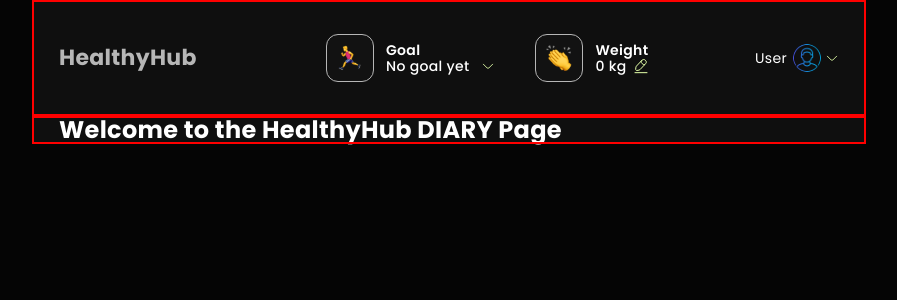
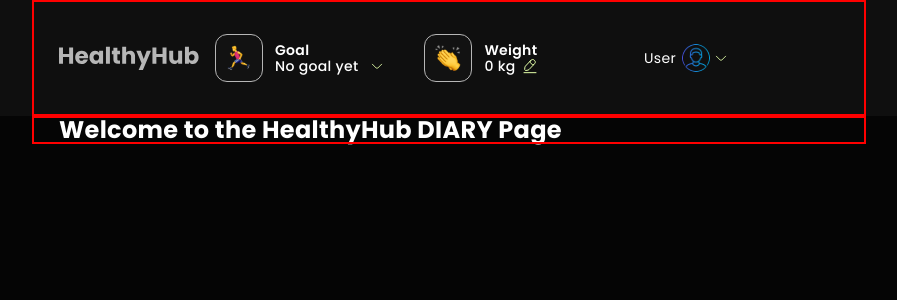
Before and after one commit to SonGlad/HEALTH_EN, a React (Create React App) app: page /HEALTH_EN/diary in a window 1280 px wide. Shown: the top 300 px of the page, without its empty margins (191-1088 px from the left). Built offline with nearby package versions, Linux system fonts and the light colour scheme.

Commit message:
Header Correction

```diff
--- a/src/components/Container/Container.styled.js
+++ b/src/components/Container/Container.styled.js
@@ -6,7 +6,6 @@ export const ContainersStyle = styled.div`
   max-width: 320px;
   padding: 0 10px;
 
-  background-color: ${p => p.theme.color.primary_black_2};
   outline: 2px solid red;
   outline-offset: -2px;
 
--- a/src/components/Header/Header.jsx
+++ b/src/components/Header/Header.jsx
@@ -1,18 +1,20 @@
 import { Container } from '../Container/Container';
-import { HeaderStyled } from './Header.styled';
+import { HeaderStyled, ContainerForHeader } from './Header.styled';
 import { Navigation } from './Navigation/Navigation';
 // import { AuthNav } from './AuthNav/AuthNav';
 import { UserMenu } from './UserMenu/UserMenu';
 
 export const Header = () => {
   return (
-    <Container>
-      <HeaderStyled>
-        <Navigation />
+    <HeaderStyled>
+      <Container>
+        <ContainerForHeader>
+          <Navigation />
 
-        <UserMenu />
-        {/* <AuthNav /> */}
-      </HeaderStyled>
-    </Container>
+          <UserMenu />
+          {/* <AuthNav /> */}
+        </ContainerForHeader>
+      </Container>
+    </HeaderStyled>
   );
 };
--- a/src/components/Header/Header.styled.js
+++ b/src/components/Header/Header.styled.js
@@ -1,12 +1,14 @@
 import { styled } from 'styled-components';
 
 export const HeaderStyled = styled.header`
+  background-color: ${p => p.theme.color.primary_black_2};
+`;
+
+export const ContainerForHeader = styled.div`
   display: flex;
-  justify-content: space-between;
   padding: 19px 0;
-
-  /* background-color: ${p => p.theme.color.primary_black_2}; */
+  width: 100%;
   @media screen and (min-width: 834px) {
     padding: 34px 0;
   }
-`;
+`
--- a/src/components/Header/Navigation/Navigation.jsx
+++ b/src/components/Header/Navigation/Navigation.jsx
@@ -1,11 +1,14 @@
 import { NavLink } from 'react-router-dom';
 import { NavigationStyles } from './Navigation.styled';
+import {ReactComponent as HeaderLogo} from "../../../images/svgIcon/HealthyHub.svg"
+
+
 
 export const Navigation = () => {
   return (
     <NavigationStyles>
-      <NavLink className="link link-styled" to="/home">
-        HealthyHub
+      <NavLink className="link" to="/home">
+        <HeaderLogo className='header-logo' width="102" height="22"/>
       </NavLink>
     </NavigationStyles>
   );
--- a/src/components/Header/Navigation/Navigation.styled.js
+++ b/src/components/Header/Navigation/Navigation.styled.js
@@ -9,23 +9,28 @@ export const NavigationStyles = styled.nav`
     display: flex;
     align-items: center;
     justify-content: center;
-    text-decoration: none;
-    font-weight: 700;
-    color: ${p => p.theme.color.primary_grey};
-    font-size: 16px;
-    transition: color 0.25s;
 
-    /* &:hover,
+    &:hover,
     &:focus {
       color: ${p => p.theme.color.primary_green_lite};
-    } */
-
-    @media screen and (min-width: 835px) {
-      font-size: 22px;
     }
   }
 
-  .link.active {
+  .link:hover .header-logo{
     color: ${p => p.theme.color.primary_green_lite};
+    fill: ${(props) => props.theme.color.primary_green_lite};
+  }
+
+  .header-logo{
+    fill: ${(props) => props.theme.color.primary_grey};
+    stroke: inherit;
+    width: 102px;
+    height: 22px;
+    transition: fill 0.25s;
+
+    @media screen and (min-width: 835px) {
+      width: 140px;
+      height: 32px;
+    }
   }
 `;
--- a/src/components/Header/UserMenu/UserMenu.jsx
+++ b/src/components/Header/UserMenu/UserMenu.jsx
@@ -12,6 +12,8 @@ import { ButtonsBlock } from './ButtonsBlock/ButtonsBlock';
 import arrowDown from '../../../images/images/headreImg/arrow-down.svg';
 import avatar from '../../../images/images/headreImg/avatar-7236095.png';
 import menu from '../../../images/images/headreImg/menu.svg';
+
+
 
 export const UserMenu = () => {
   return (
--- a/src/components/Header/UserMenu/UserMenu.styled.js
+++ b/src/components/Header/UserMenu/UserMenu.styled.js
@@ -1,9 +1,12 @@
 import styled from 'styled-components';
+
+
 
 export const Container = styled.div`
   display: flex;
   align-items: center;
-  /* position: relative; */
+  width: 100%;
+  margin-left: 8px;
 `;
 
 export const Info = styled.div`
@@ -47,20 +50,25 @@ export const AvaImg = styled.img`
 `;
 
 export const MenuBox = styled.div`
-  /* margin-left: 8px;
-  position: absolute;
-  top: 3px;
-  left: -120px; */
+  display: flex;
+  align-items: center;
+  justify-content: center;
+  margin-right: auto;
 
   @media screen and (min-width: 834px) {
     display: none;
   }
 `;
 
+
 export const MenuImg = styled.img`
   width: 16px;
 `;
+
+
 export const MenuButton = styled.button`
   background-color: transparent;
   border: none;
+  cursor: pointer;
+  padding: 0;
 `;
```
Also changed, not shown: src/components/Header/AuthNav/AuthNav.jsx (+3 -54 lines), src/components/Header/AuthNav/AuthNav.styled.js (+12 -65 lines), src/images/svgIcon/HealthyHub.svg (added).
